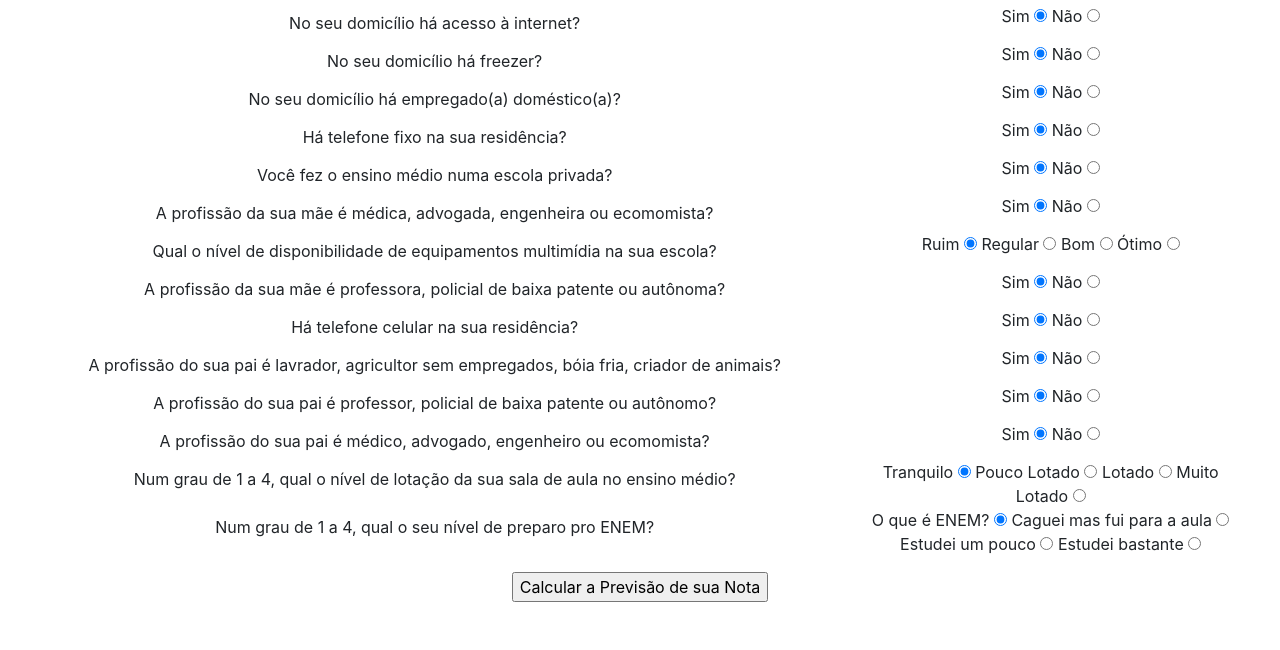
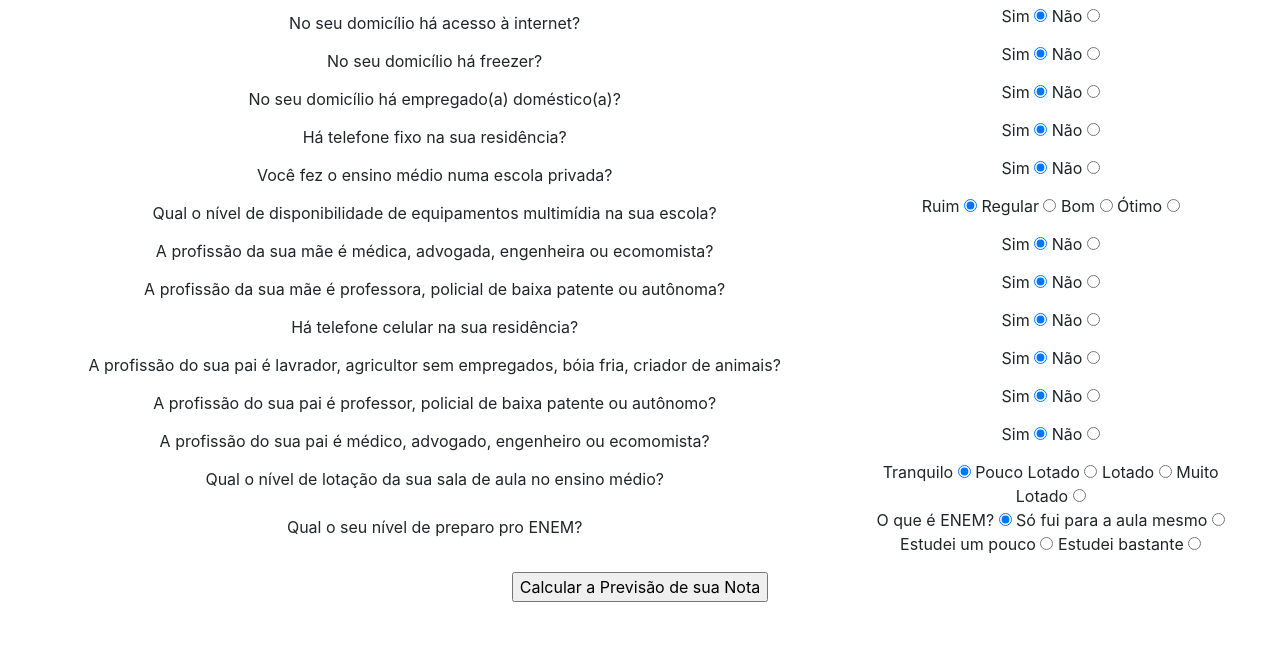
Before and after one commit to fernandosola/calculadoraenem, a Django app: page / in a window 1280 px wide. Shown: the part 351-1001 px from the top of the page. Run offline with Django 3.2, Linux system fonts and the light colour scheme; some libraries are stand-ins or nearby versions.

```diff
--- a/calculadora/templates/calculadora/index.html
+++ b/calculadora/templates/calculadora/index.html
@@ -97,7 +97,6 @@
               Não <input id="Q025_A_n" name="Q025_A" type="radio" value="0" />
             </div>
 
-
             <label class="col-sm-8 col-form-label">No seu domicílio há freezer?</label>
             <div class="col-sm-4">
               Sim <input id="Q013_A_s" name="Q013_A" type="radio" value="1" checked/>
@@ -122,13 +121,6 @@
               Não <input id="TP_DEPENDENCIA_ADM_ESC_x_4_" name="TP_DEPENDENCIA_ADM_ESC_x_4" type="radio" value="0" />
             </div>
 
-            <label class="col-sm-8 col-form-label">A profissão da sua mãe é médica, advogada, engenheira ou ecomomista?</label>
-            <div class="col-sm-4">
-              Sim <input id="Q004_E_s" name="Q004_E" type="radio" value="1" checked/>
-              Não <input id="Q004_E_n" name="Q004_E" type="radio" value="0" />
-            </div>
-
-
             <label class="col-sm-8 col-form-label">Qual o nível de disponibilidade de equipamentos multimídia na sua escola?</label>
             <div class="col-sm-4">
               Ruim <input id="NU_EQUIP_MULTIMIDIA_por_aluno_classe_quartil_1" name="NU_EQUIP_MULTIMIDIA_por_aluno_classe_quartil" type="radio" value="1" checked/>
@@ -137,6 +129,11 @@
               Ótimo <input id="NU_EQUIP_MULTIMIDIA_por_aluno_classe_quartil_4" name="NU_EQUIP_MULTIMIDIA_por_aluno_classe_quartil" type="radio" value="4" />
             </div>
 
+            <label class="col-sm-8 col-form-label">A profissão da sua mãe é médica, advogada, engenheira ou ecomomista?</label>
+            <div class="col-sm-4">
+              Sim <input id="Q004_E_s" name="Q004_E" type="radio" value="1" checked/>
+              Não <input id="Q004_E_n" name="Q004_E" type="radio" value="0" />
+            </div>
 
             <label class="col-sm-8 col-form-label">A profissão da sua mãe é professora, policial de baixa patente ou autônoma?</label>
             <div class="col-sm-4">
@@ -168,7 +165,7 @@
               Não <input id="Q003_E_n" name="Q003_E" type="radio" value="0" />
             </div>
 
-            <label class="col-sm-8 col-form-label">Num grau de 1 a 4, qual o nível de lotação da sua sala de aula no ensino médio?</label>
+            <label class="col-sm-8 col-form-label">Qual o nível de lotação da sua sala de aula no ensino médio?</label>
             <div class="col-sm-4">
               Tranquilo <input id="num_alunos_por_SALA_classe_quartil_1" name="num_alunos_por_SALA_classe_quartil" type="radio" value="1" checked/>
               Pouco Lotado <input id="num_alunos_por_SALA_classe_quartil_2" name="num_alunos_por_SALA_classe_quartil" type="radio" value="2" />
@@ -176,10 +173,10 @@
               Muito Lotado <input id="num_alunos_por_SALA_classe_quartil_4" name="num_alunos_por_SALA_classe_quartil" type="radio" value="4" />
             </div>
 
-            <label class="col-sm-8 col-form-label">Num grau de 1 a 4, qual o seu nível de preparo pro ENEM?</label>
+            <label class="col-sm-8 col-form-label">Qual o seu nível de preparo pro ENEM?</label>
             <div class="col-sm-4">
               O que é ENEM? <input id="empenho_1" name="empenho" type="radio" value="1" checked/>
-              Caguei mas fui para a aula <input id="empenho_2" name="empenho" type="radio" value="2" />
+              Só fui para a aula mesmo <input id="empenho_2" name="empenho" type="radio" value="2" />
               Estudei um pouco <input id="empenho_3" name="empenho" type="radio" value="3"/>
               Estudei bastante <input id="empenho_4" name="empenho" type="radio" value="4" />
             </div>
```
